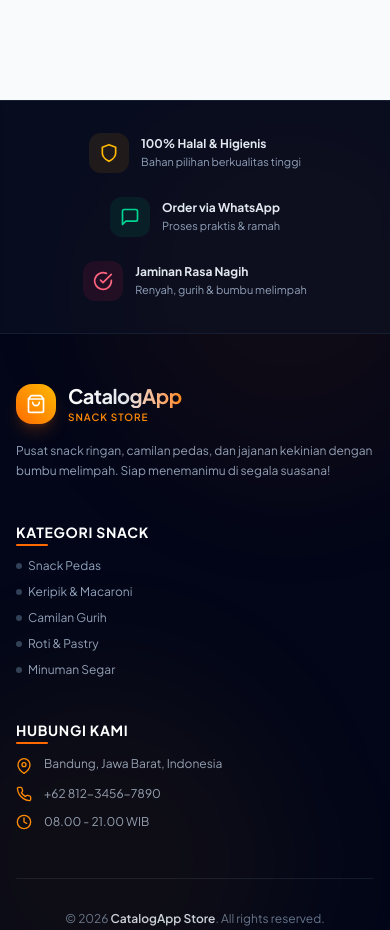
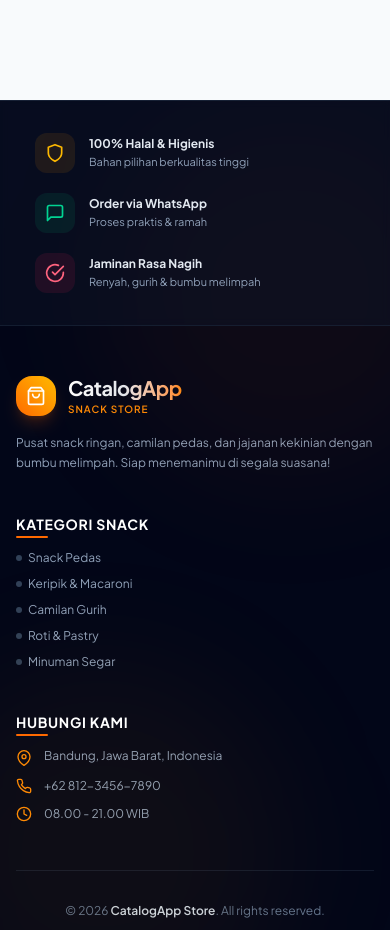
Before and after one commit to Yossy123/Crunch-Up, a React (Vite) app: page / in a window 390 px wide. Shown: the part 3440-4370 px from the top of the page. Built offline with nearby package versions, Linux system fonts and the light colour scheme.

Commit message:
feat: add Footer component with feature highlights and navigation links

```diff
--- a/src/components/Footer.jsx
+++ b/src/components/Footer.jsx
@@ -32,9 +32,9 @@
       {/* Feature Highlights Banner */}
       <div className="border-b border-slate-800/60 bg-slate-900/40 backdrop-blur-xs">
         <div className="max-w-7xl mx-auto px-4 sm:px-6 lg:px-8 py-8">
-          <div className="grid grid-cols-1 sm:grid-cols-3 gap-6 sm:gap-8 max-w-5xl mx-auto">
+          <div className="grid grid-cols-1 sm:grid-cols-3 gap-5 sm:gap-8 max-w-xs sm:max-w-5xl mx-auto">
 
-            <div className="flex items-center justify-center space-x-3 group">
+            <div className="flex items-center justify-start sm:justify-center space-x-3.5 group">
               <div className="w-10 h-10 rounded-xl bg-amber-500/10 text-amber-400 flex items-center justify-center text-xl group-hover:scale-110 group-hover:bg-amber-500 group-hover:text-white transition-all duration-300 shrink-0">
                 <FiShield />
               </div>
@@ -44,7 +44,7 @@
               </div>
             </div>
 
-            <div className="flex items-center justify-center space-x-3 group">
+            <div className="flex items-center justify-start sm:justify-center space-x-3.5 group">
               <div className="w-10 h-10 rounded-xl bg-emerald-500/10 text-emerald-400 flex items-center justify-center text-xl group-hover:scale-110 group-hover:bg-emerald-500 group-hover:text-white transition-all duration-300 shrink-0">
                 <FiMessageSquare />
               </div>
@@ -54,7 +54,7 @@
               </div>
             </div>
 
-            <div className="flex items-center justify-center space-x-3 group">
+            <div className="flex items-center justify-start sm:justify-center space-x-3.5 group">
               <div className="w-10 h-10 rounded-xl bg-rose-500/10 text-rose-400 flex items-center justify-center text-xl group-hover:scale-110 group-hover:bg-rose-500 group-hover:text-white transition-all duration-300 shrink-0">
                 <FiCheckCircle />
               </div>
```
